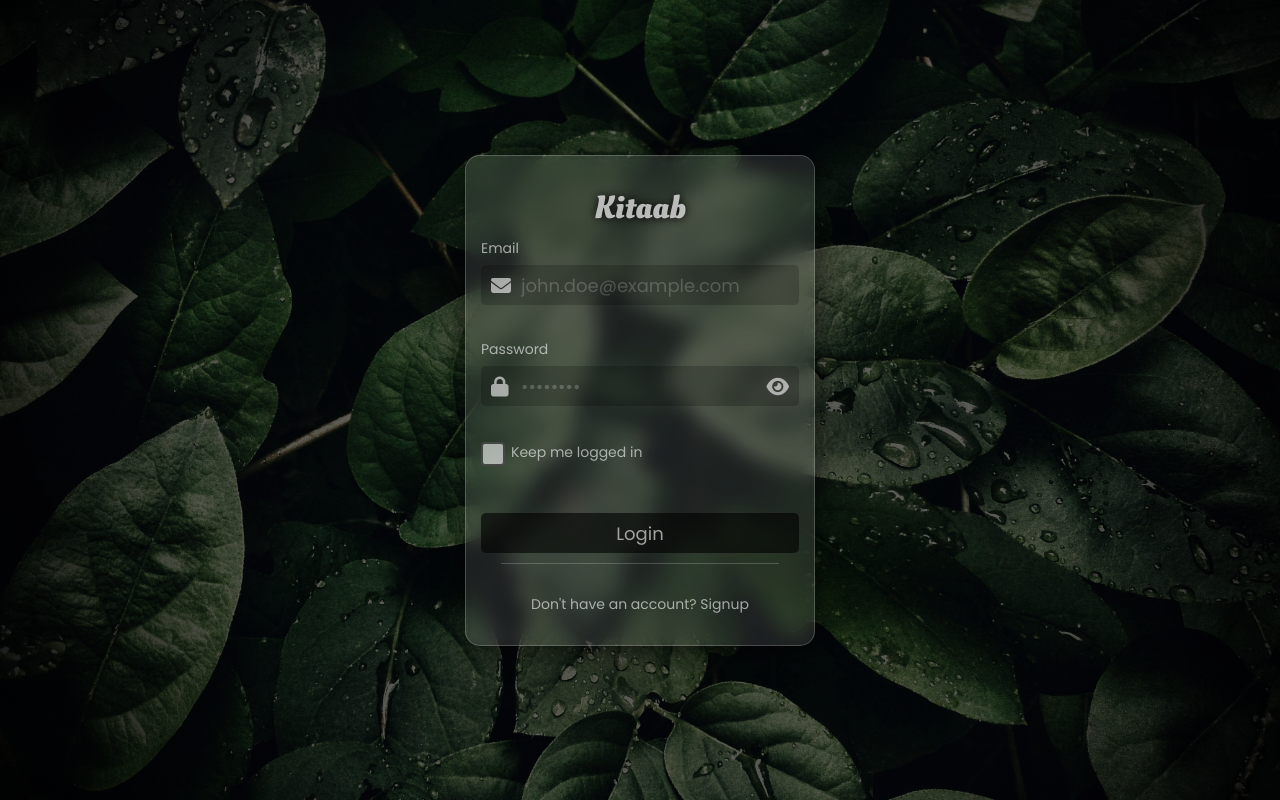
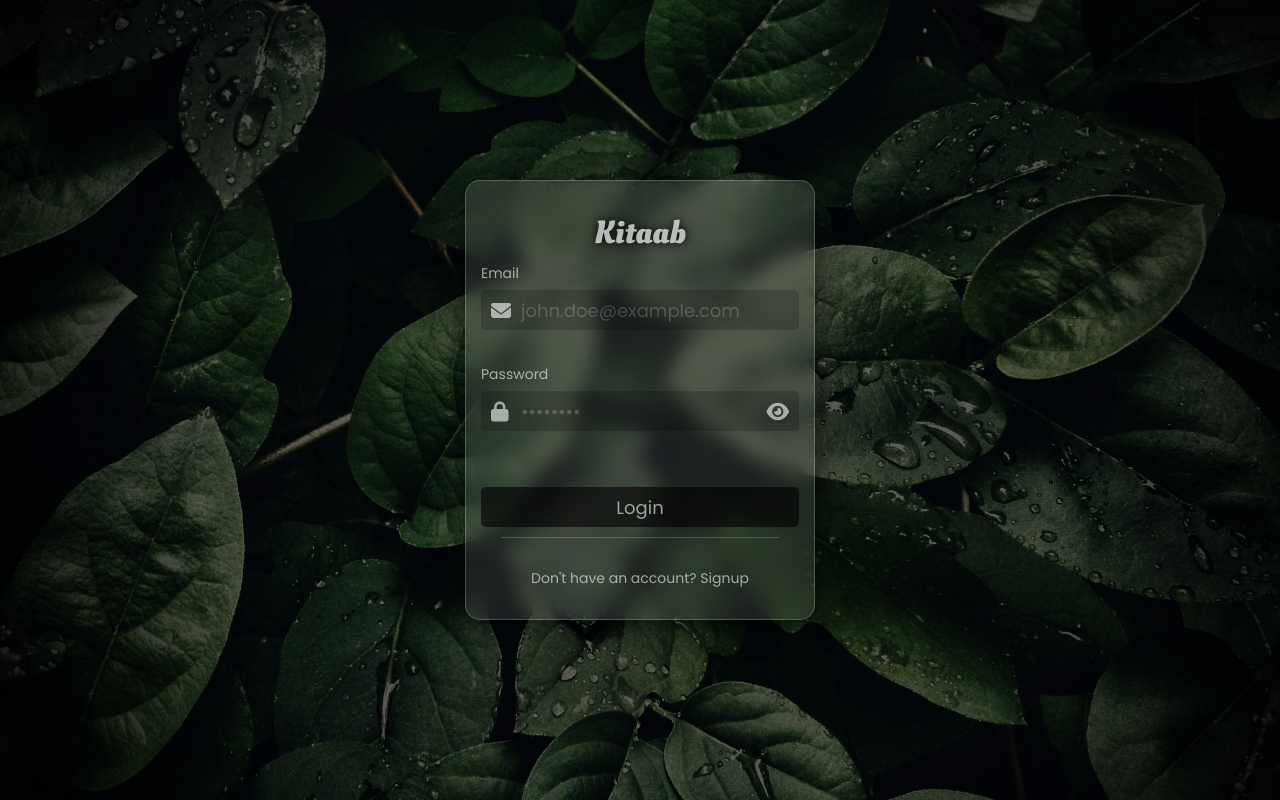
Before and after one commit to Hashir789/abc, a React (Vite) app: page / in a window 1280 px wide. Built offline with nearby package versions, Linux system fonts and the light colour scheme.

Commit message:
seventh commit

```diff
--- a/index.html
+++ b/index.html
@@ -17,8 +17,6 @@
         padding: 0;
         box-sizing: border-box;
         font-family: "Poppins", serif;
-        /* scrollbar-width: thin; */
-        /* scrollbar-color: #4a90e2 #f0f0f0; */
     }
     body {
         background-image: url('./background.jpg');
--- a/src/components/Button/Button.css
+++ b/src/components/Button/Button.css
@@ -11,7 +11,7 @@
     margin-left: 15px;
     margin-right: 15px;
     height: 40px;
-    margin-top: 50px;
+    margin-top: 30px;
 }
 .ripple {
     position: absolute;
--- a/src/components/Input/Checkbox/Checkbox.css
+++ /dev/null
@@ -1,43 +0,0 @@
-.input-field-checkbox {
-    display: flex;
-    align-items: center;
-    margin-top: 10px;
-    margin-left: 15px;
-}
-.input-field-checkbox input {
-    display: none;
-}
-.input-field-checkbox label {
-    position: relative;
-    padding-left: 30px;
-    font-size: 14px;
-    color: rgba(255, 255, 255, 0.6);
-    cursor: pointer;
-}
-.input-field-checkbox label::before {
-    content: '';
-    position: absolute;
-    left: 0;
-    top: 0;
-    width: 20px;
-    height: 20px;
-    border-radius: 4px;
-    background-color: rgba(255, 255, 255, 0.6);
-    border: 2px solid rgba(0, 0, 0, 0.6);
-    transition: background-color 0.2s, border-color 0.2s;
-    cursor: pointer;
-}
-.input-field-checkbox input:checked + label::before {
-    background-color: rgba(0, 0, 0, 0.6);
-    border-color: rgba(0, 0, 0, 0.2);
-    cursor: pointer;
-}
-.input-field-checkbox input:checked + label::after {
-    content: '\2714';
-    position: absolute;
-    left: 5px;
-    top: 0;
-    font-size: 16px;
-    color: white;
-    cursor: pointer;
-}
--- a/src/components/Input/Checkbox/Checkbox.tsx
+++ /dev/null
@@ -1,18 +0,0 @@
-import './Checkbox.css';
-import { FC, useId } from 'react';
-
-interface CheckboxProps {
-  text?: string;
-}
-
-const Checkbox: FC<CheckboxProps> = ({ text }) => {
-  const id = useId();
-  return (
-    <div className="input-field-checkbox">
-        <input type="checkbox" id={id} name={id} />
-        <label htmlFor={id}>{text}</label>
-    </div>
-  );
-};
-
-export default Checkbox;
--- a/src/pages/Auth/Auth.css
+++ b/src/pages/Auth/Auth.css
@@ -19,21 +19,6 @@ hr {
     background-color: rgba(255, 255, 255, 0.2);
     border: none;
     margin-top: 10px;
-}
-.submit-login {
-    height: 40px;
-    border-radius: 5px;
-    border: none;
-    background-color: rgba(0, 0, 0, 0.6);
-    color: rgba(255, 255, 255, 0.6);
-    font-size: 18px;
-    margin-top: 50px;
-    margin-left: 15px;
-    margin-right: 15px;
-}
-.submit-login:hover {
-    background-color: rgba(0, 0, 0, 0.8);
-    cursor: pointer;
 }
 .change-side{
     margin-top: 30px;
--- a/src/pages/Auth/Auth.tsx
+++ b/src/pages/Auth/Auth.tsx
@@ -1,7 +1,6 @@
 import './Auth.css';
 import { FC, useEffect } from 'react';
 import Button from '../../components/Button/Button';
-import Checkbox from '../../components/Input/Checkbox/Checkbox';
 import InputField from '../../components/Input/InputField/InputField';
 import { FlipCard, FlipCardBackSide, FlipCardFrontSide } from "../../components/FlipCard/FlipCard";
 
@@ -16,7 +15,6 @@ const Auth: FC = () => {
         <form className="form">
           <InputField title='Email' placeholder='john.doe@example.com' leftIcon='fa-envelope'/>
           <InputField title='Password' isPassword/>
-          <Checkbox text='Keep me logged in'/>
           <Button>Login</Button>
         </form>
         <hr/>
@@ -33,7 +31,6 @@ const Auth: FC = () => {
             <InputField title='Password' isPassword isScrollbar/>
             <InputField title='Confirm Password' isPassword isScrollbar/>
           </div>
-          <Checkbox text='Keep me logged in'/>
           <Button>Signup</Button>
         </form>
         <hr/>
```
